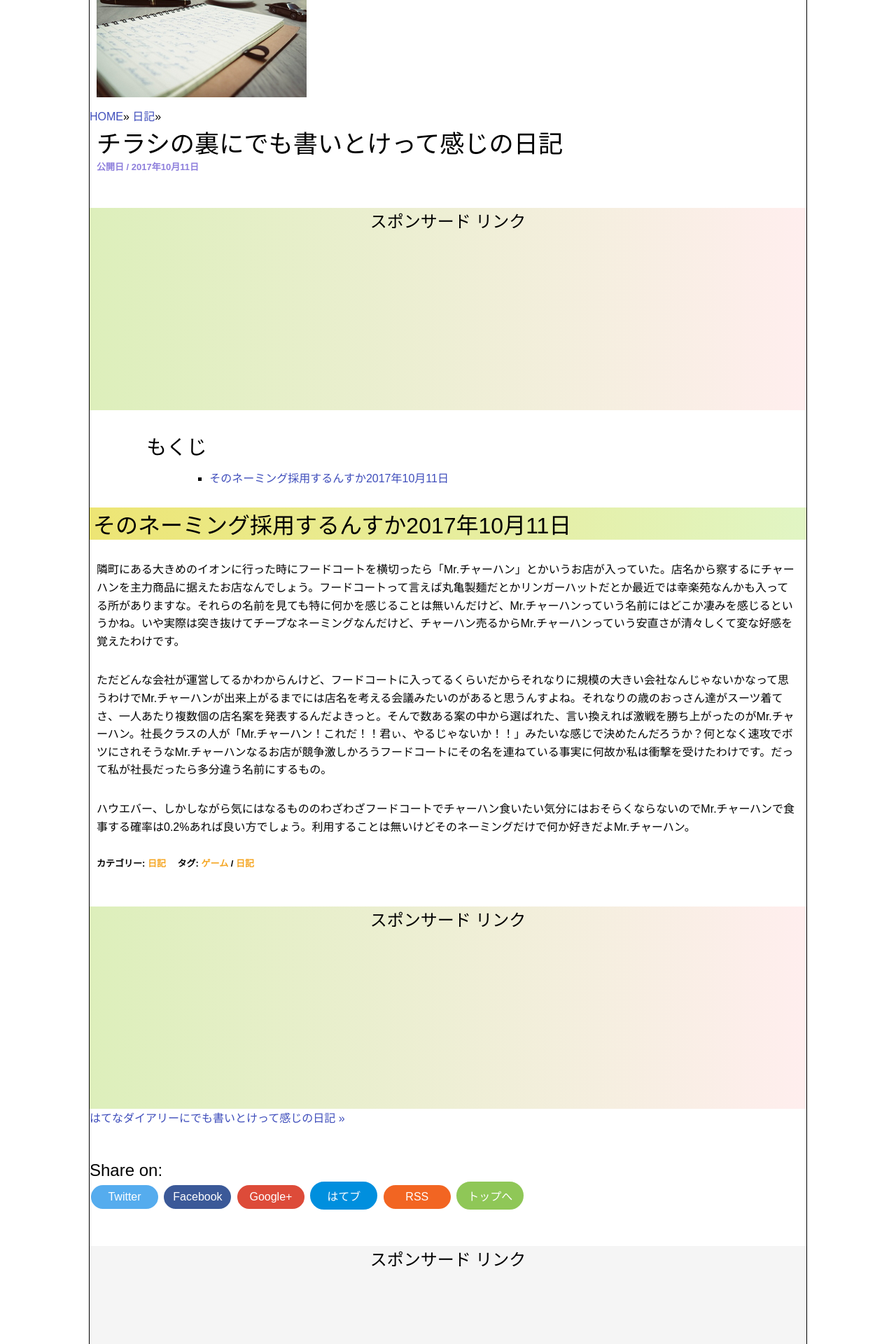
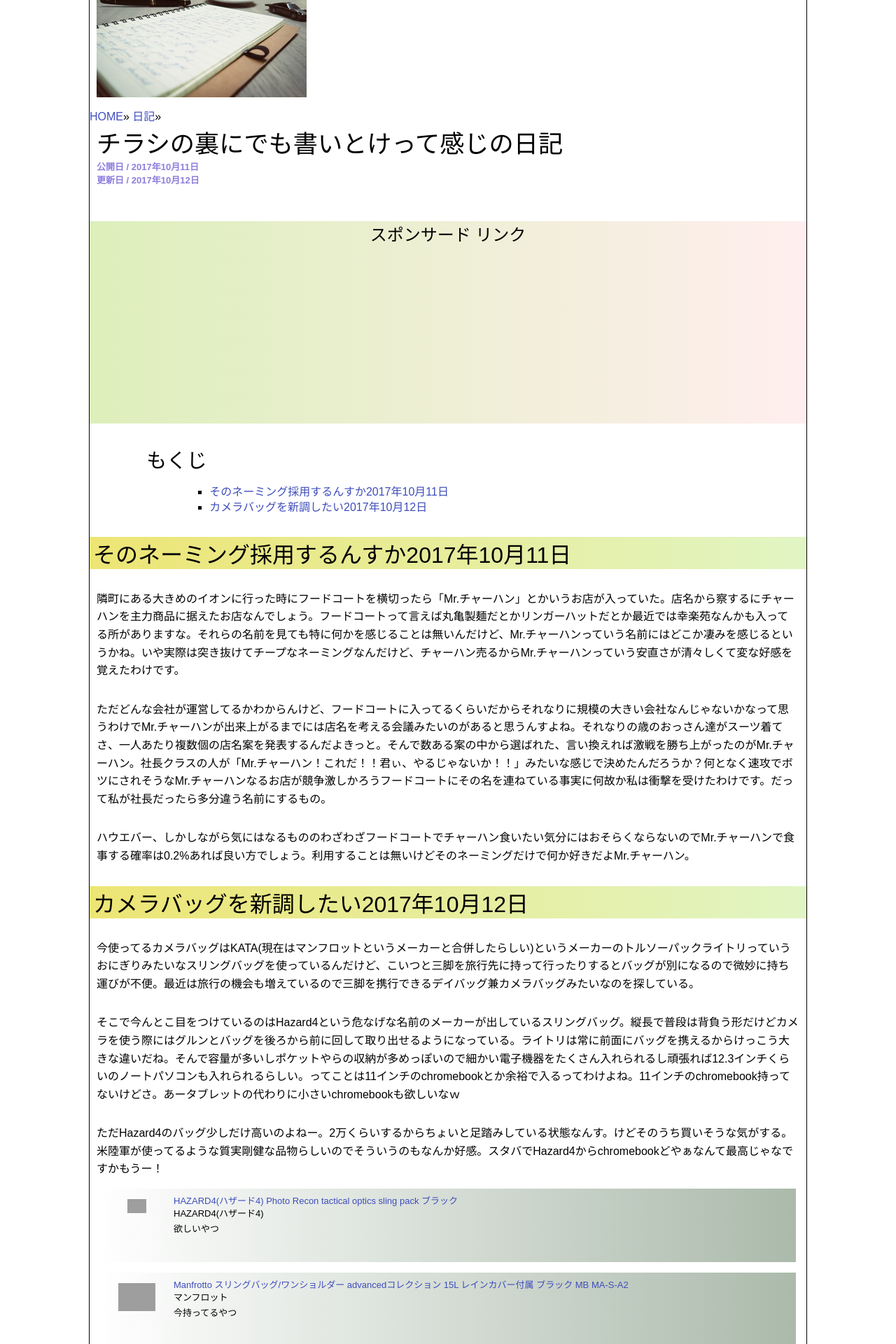
Before and after one commit to photoantenna/photoantenna.github.io, a Jekyll site: the page built from _posts/2017-10-11-diary.md, in a window 1280 px wide. Shown: the part 332-2252 px from the top of the page at 70% size. Built offline with Jekyll 4.4.1, drawn with Linux system fonts in a browser that asks for light colours; grey boxes are pictures that could not be loaded.

Commit message:
2017年10月12日日記更新、ｖｉｘ記事更新

```diff
--- a/_posts/2017-10-11-diary.md
+++ b/_posts/2017-10-11-diary.md
@@ -4,10 +4,11 @@ title: "チラシの裏にでも書いとけって感じの日記"
 permalink: diary02
 excerpt: "日常のことや出来事に対する自分の反応を文章化していこうのコーナーです。特にテーマも設けずにつらつらと書いていくとっても楽しいコーナーです。見る人にとって楽しいコーナーかどうかは定かではありませんよー"
 categories: "日記"
-tags: "ゲーム 日記"
-keywords: "日記, チャーハン"
+tags: "日記"
+keywords: "日記, チャーハン, カメラバッグ"
 mokuji: true
-update:
+update: 2017-10-12
+amazon: true
 image:
   feature: diary.jpg
 ---
@@ -21,3 +22,15 @@ image:
 ただどんな会社が運営してるかわからんけど、フードコートに入ってるくらいだからそれなりに規模の大きい会社なんじゃないかなって思うわけでMr.チャーハンが出来上がるまでには店名を考える会議みたいのがあると思うんすよね。それなりの歳のおっさん達がスーツ着てさ、一人あたり複数個の店名案を発表するんだよきっと。そんで数ある案の中から選ばれた、言い換えれば激戦を勝ち上がったのがMr.チャーハン。社長クラスの人が「Mr.チャーハン！これだ！！君ぃ、やるじゃないか！！」みたいな感じで決めたんだろうか？何となく速攻でボツにされそうなMr.チャーハンなるお店が競争激しかろうフードコートにその名を連ねている事実に何故か私は衝撃を受けたわけです。だって私が社長だったら多分違う名前にするもの。
 
 ハウエバー、しかしながら気にはなるもののわざわざフードコートでチャーハン食いたい気分にはおそらくならないのでMr.チャーハンで食事する確率は0.2%あれば良い方でしょう。利用することは無いけどそのネーミングだけで何か好きだよMr.チャーハン。
+
+### カメラバッグを新調したい2017年10月12日
+
+今使ってるカメラバッグはKATA(現在はマンフロットというメーカーと合併したらしい)というメーカーのトルソーパックライトリっていうおにぎりみたいなスリングバッグを使っているんだけど、こいつと三脚を旅行先に持って行ったりするとバッグが別になるので微妙に持ち運びが不便。最近は旅行の機会も増えているので三脚を携行できるデイバッグ兼カメラバッグみたいなのを探している。
+
+そこで今んとこ目をつけているのはHazard4という危なげな名前のメーカーが出しているスリングバッグ。縦長で普段は背負う形だけどカメラを使う際にはグルンとバッグを後ろから前に回して取り出せるようになっている。ライトリは常に前面にバッグを携えるからけっこう大きな違いだね。そんで容量が多いしポケットやらの収納が多めっぽいので細かい電子機器をたくさん入れられるし頑張れば12.3インチくらいのノートパソコンも入れられるらしい。ってことは11インチのchromebookとか余裕で入るってわけよね。11インチのchromebook持ってないけどさ。あータブレットの代わりに小さいchromebookも欲しいなｗ
+
+ただHazard4のバッグ少しだけ高いのよねー。2万くらいするからちょいと足踏みしている状態なんす。けどそのうち買いそうな気がする。米陸軍が使ってるような質実剛健な品物らしいのでそういうのもなんか好感。スタバでHazard4からchromebookどやぁなんて最高じゃなですかもうー！
+
+<div class="babylink-box"><div class="babylink-image"><a href="http://amzn.to/2ydVCXz" rel="nofollow" target="_blank"><img alt="Hazard4" src="https://images-fe.ssl-images-amazon.com/images/I/414fEyCeBrL._SL75_.jpg" width="27" height="75" /></a></div><div class="babylink-info"><div class="babylink-title"><a href="http://amzn.to/2ydVCXz" rel="nofollow" target="_blank">HAZARD4(ハザード4) Photo Recon tactical optics sling pack ブラック</a></div><div class="babylink-manufacturer">HAZARD4(ハザード4)</div><div class="babylink-description">欲しいやつ</div></div><div class="booklink-footer" style="clear: left"></div></div>
+
+<div class="babylink-box"><div class="babylink-image"><a href="http://amzn.to/2hD62pd" rel="nofollow" target="_blank"><img alt="マンフロット" src="https://images-fe.ssl-images-amazon.com/images/I/41LdirUZdIL._SL75_.jpg" width="53" height="75" /></a></div><div class="babylink-info"><div class="babylink-title"><a href="http://amzn.to/2hD62pd" rel="nofollow" target="_blank">Manfrotto スリングバッグ/ワンショルダー advancedコレクション 15L レインカバー付属 ブラック MB MA-S-A2</a></div><div class="babylink-manufacturer">マンフロット</div><div class="babylink-description">今持ってるやつ</div></div><div class="booklink-footer" style="clear: left"></div></div>
```
Also changed, not shown: _posts/2017-01-26-vix.md (+7 -4 lines).
